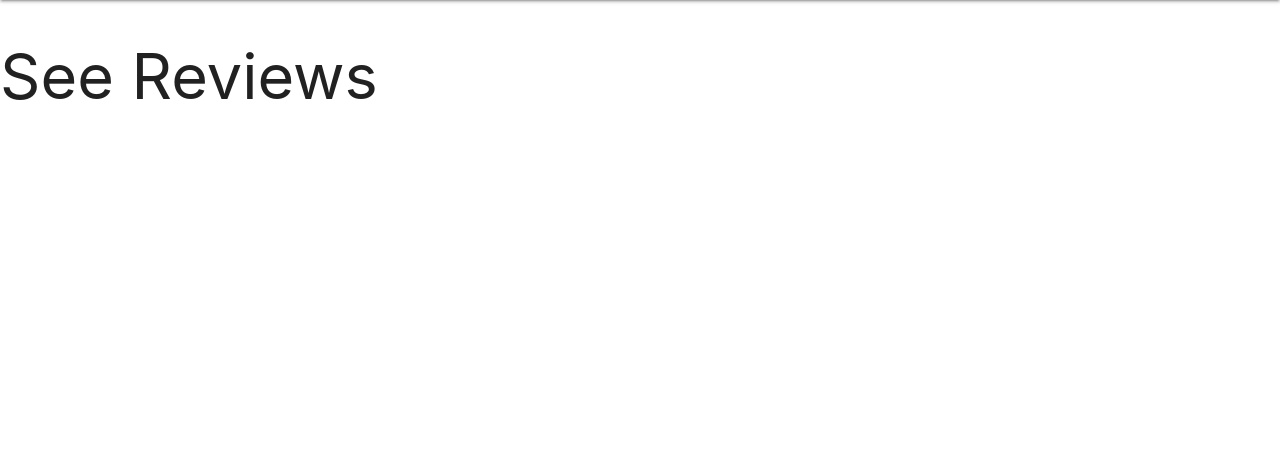
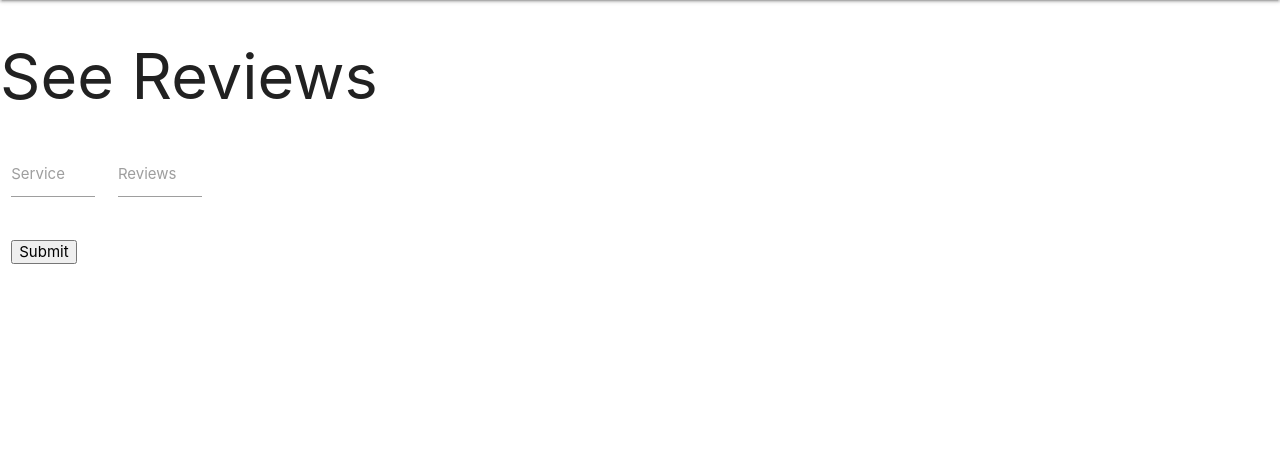
Before and after one commit to BegumDev/ReviewHubMS3, a Flask app: page /get_reviews in a window 1280 px wide. Shown: the part 64-527 px from the top of the page. Run offline with Flask 2, Linux system fonts and the light colour scheme; data that the repository does not hold is empty; some libraries are stand-ins or nearby versions.

Commit message:
bug found where the MongoDB was not connecting, fix bug and correct code

```diff
--- a/reviewhub/__init__.py
+++ b/reviewhub/__init__.py
@@ -12,7 +12,6 @@ app = Flask(__name__)
 app.secret_key = os.environ.get("SECRET_KEY")
 app.config["MONGO_DBNAME"] = os.environ.get("MONGO_DBNAME")
 app.config["MONGO_URI"] = os.environ.get("MONGO_URI")
-mongo = PyMongo(app)
 
 app.config["SECRET_KEY"] = os.environ.get("SECRET_KEY")
 if os.environ.get("DEVELOPMENT") == "True":
@@ -24,5 +23,6 @@ else:
         app.config["SQLALCHEMY_DATABASE_URI"] = uri # heroku
 
 db = SQLAlchemy(app)
+mongo = PyMongo(app)
 
 from reviewhub import routes
--- a/reviewhub/routes.py
+++ b/reviewhub/routes.py
@@ -11,13 +11,6 @@ from reviewhub.models import User, Services
 def home():
     service_list = Services.query.all()
     return render_template("home.html", service_list=service_list)
-
-
-# View reviews
-@app.route("/get_reviews")
-def get_reviews():
-    reviews = mongo.db.reviews.find()
-    return render_template("get_reviews.html", reviews=reviews)
 
 
 # 1. Register a user
@@ -120,3 +113,22 @@ def delete_service(service_id):
     db.session.commit()
     return redirect(url_for('home'))
     return render_template('home.html')
+
+
+# View reviews
+@app.route("/get_reviews")
+def get_reviews():
+    reviews = mongo.db.reviews.find()
+    return render_template("get_reviews.html", reviews=reviews)
+
+
+@app.route("/add_review", methods=["GET", "POST"])
+def add_review():
+    if request.method == "POST":
+        review = {
+            "service_name": request.form.get("service_name"),
+            "review": request.form.get("review"),
+        }
+        mongo.db.tasks.insert_one(review)
+        return redirect(url_for("home"))
+    return render_template("get_reviews.html")
--- a/reviewhub/templates/get_reviews.html
+++ b/reviewhub/templates/get_reviews.html
@@ -4,9 +4,24 @@
 <h1>See Reviews</h1>
 
 <div class="row">
-    {% for i in reviews %}
-        {{ i.review }}
-    {% endfor %}
+
+
+<form class="col m4" action="{{ url_for('add_review') }}" method="POST">
+    <div class="row">
+        <div class="input-field col s3">
+            <input id="service_name" name="service_name" type="text" class="validate" required>
+            <label for="service_name">Service</label>
+        </div>
+        <div class="input-field col s3">
+            <input id="review" name="review" type="text" class="validate" required>
+            <label for="review">Reviews</label>
+        </div>
+    </div>
+    <button>Submit</button>
+</form>
+
+
+
 </div>
 
 {% endblock %}
--- a/reviewhub/templates/home.html
+++ b/reviewhub/templates/home.html
@@ -22,7 +22,7 @@
 </div>
 
 <div>
-    <button><a href="{{ url_for('get_reviews') }}">see reviews</a></button>
+    <button><a href="{{ url_for('get_reviews', reviews=reviews) }}">SEE REVIEWS</a></button>
 </div>
 
 {% endblock %}
```
